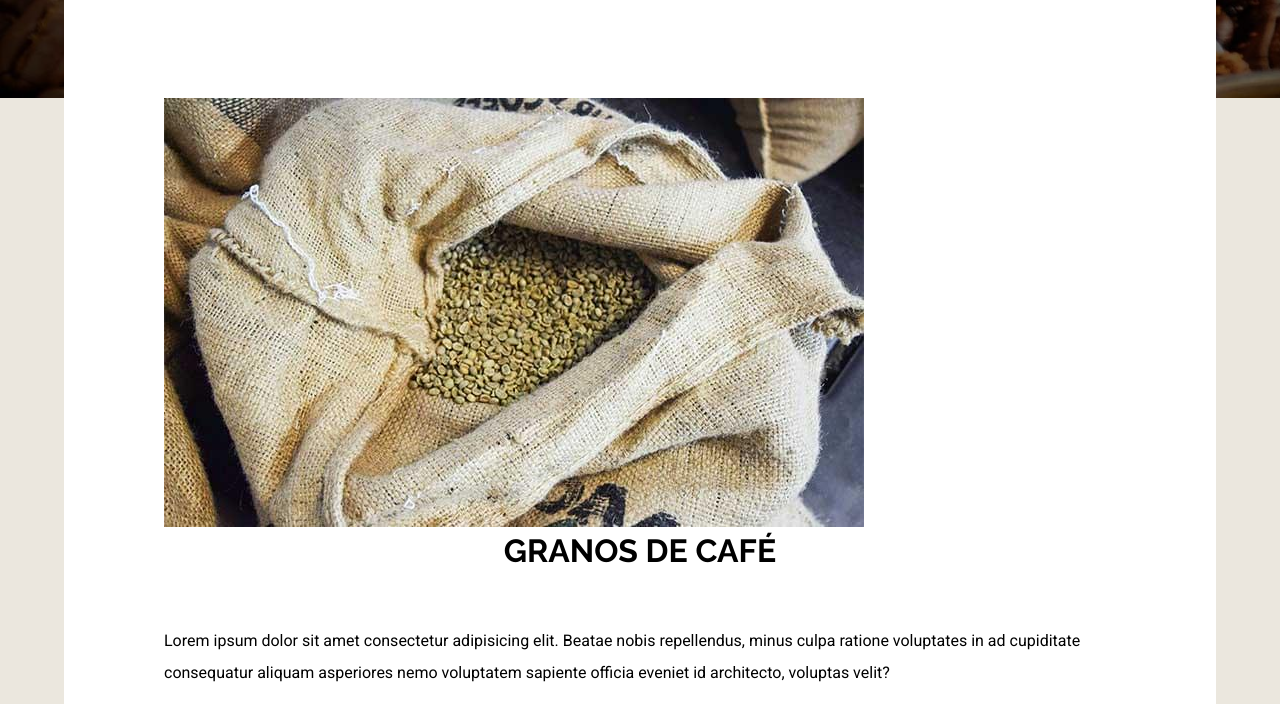
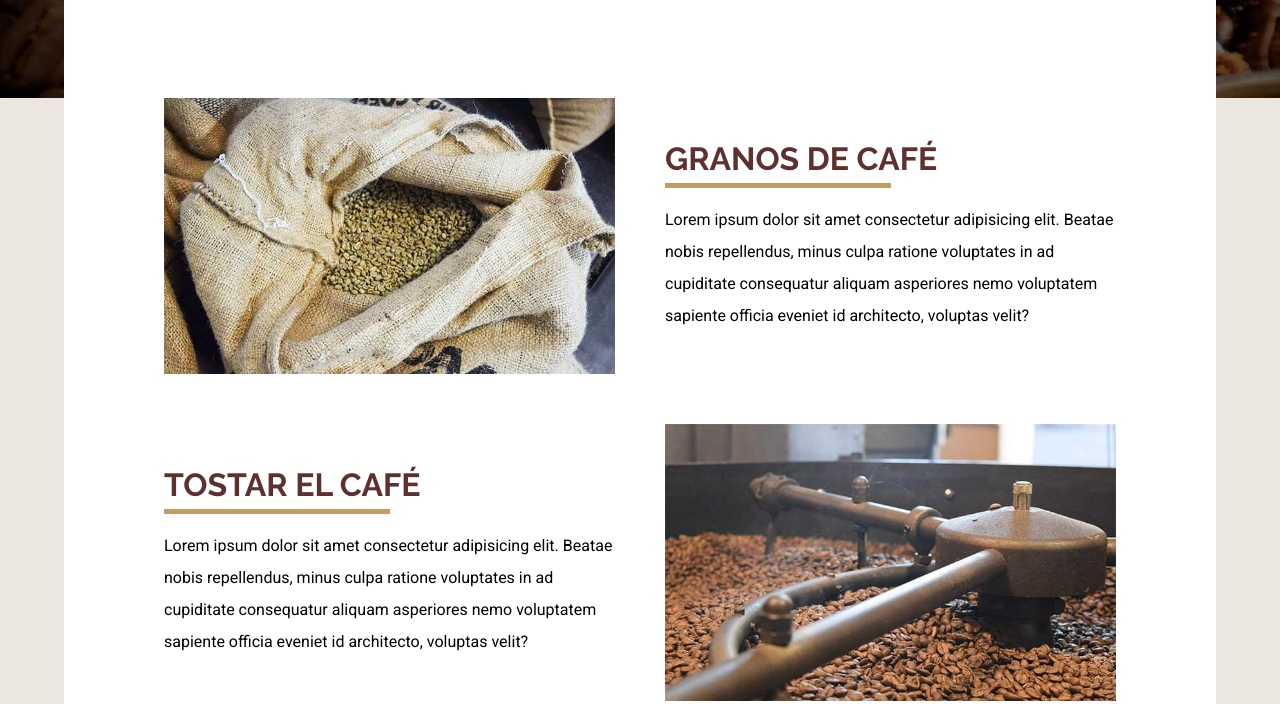
Before and after one commit to MartinezFabian/Coffee-Shop-Website, a website: page process.html in a window 1280 px wide. Shown: the part 602-1306 px from the top of the page. Drawn offline with Linux system fonts and the light colour scheme; a web font is replaced by a local one.

Commit message:
add styles to the process page

```diff
--- a/src/scss/app.scss
+++ b/src/scss/app.scss
@@ -5,3 +5,4 @@
 @use "testimonials";
 @use "footer";
 @use "about-us";
+@use "process";
--- /dev/null
+++ b/src/scss/process/_index.scss
@@ -0,0 +1 @@
+@forward "process";
--- /dev/null
+++ b/src/scss/process/_process.scss
@@ -0,0 +1,41 @@
+@use "../base/variables" as v;
+@use "../base/mixins" as m;
+
+.coffee-process {
+  margin-bottom: 5rem;
+
+  @include m.tablet {
+    display: flex;
+    flex-direction: row;
+    gap: 5rem;
+    align-items: center;
+  }
+
+  //even -> números pares
+  &:nth-child(even) {
+    flex-direction: row-reverse;
+  }
+
+  .image,
+  .text {
+    flex: 1;
+  }
+
+  .text {
+    margin-top: 1rem;
+
+    h3 {
+      color: v.$primary-color;
+      margin: 0;
+      text-align: left;
+
+      &::after {
+        content: "";
+        background-color: v.$secondary-color;
+        display: block;
+        width: 50%;
+        height: 5px;
+      }
+    }
+  }
+}
```
Also changed, not shown: build/css/app.css.
